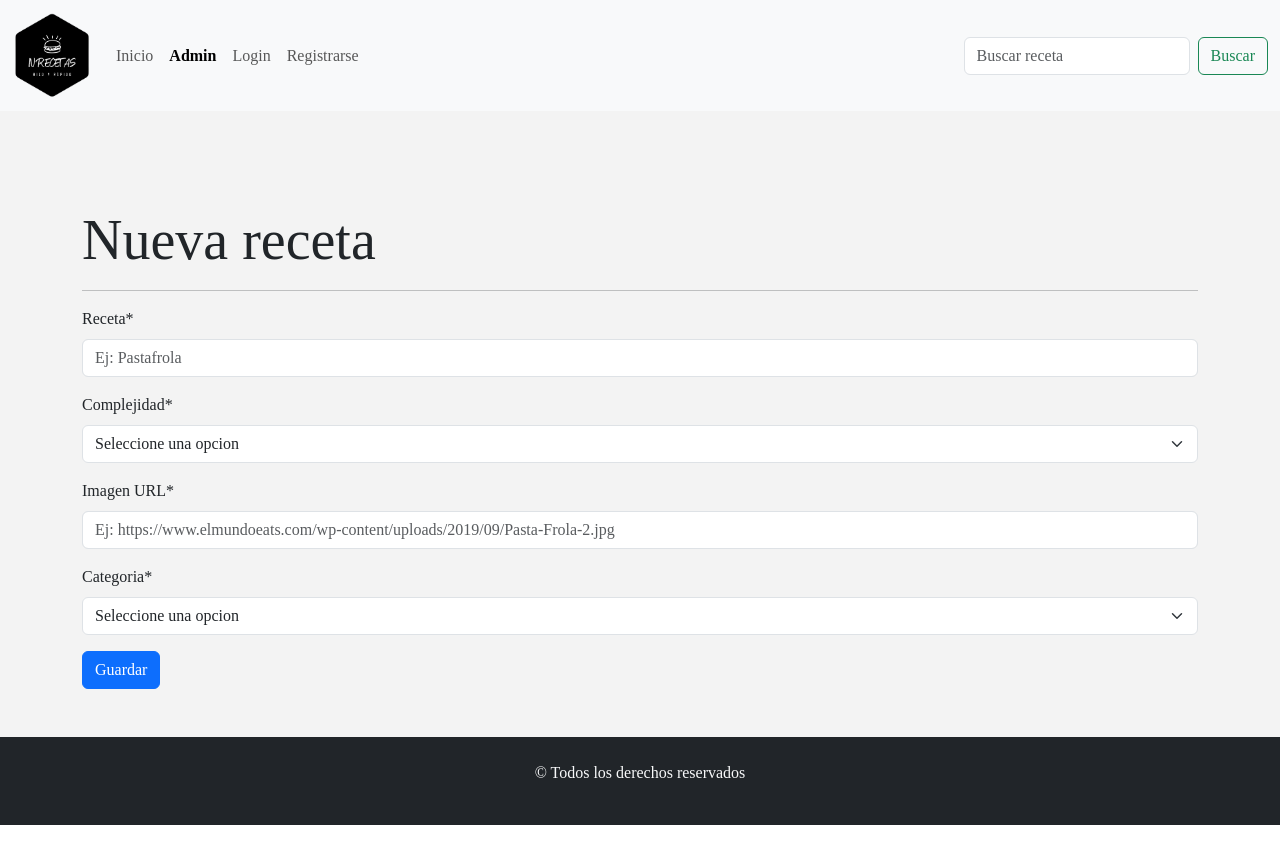
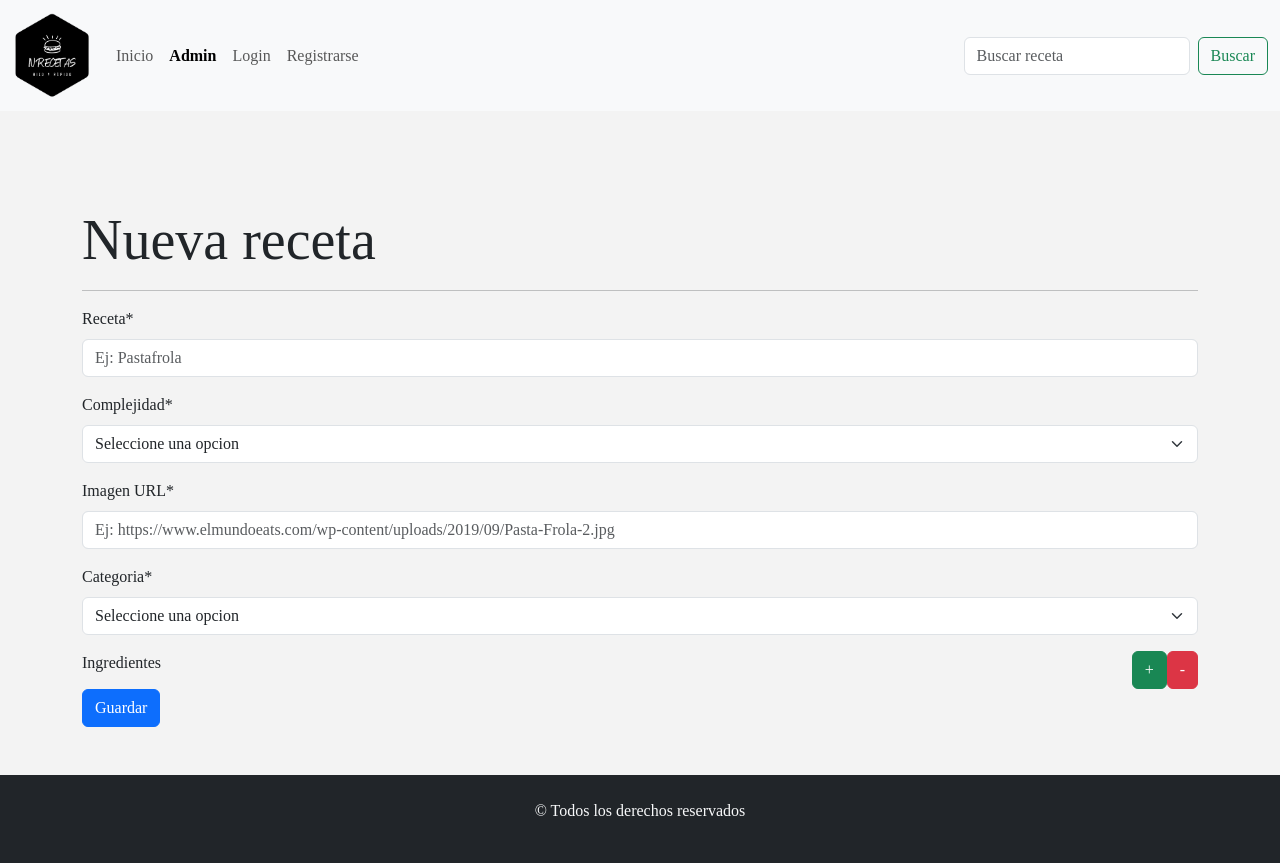
Before and after one commit to NahuFed/BlogRecetas, a React (Vite) app: page /admin/crear-receta in a window 1280 px wide. Before the commit the page ends 825 px from the top, so only its background shows below. Built offline with nearby package versions, Linux system fonts and the light colour scheme.

Commit message:
los campos de los ingredientes se agregan de forma dinamica

```diff
--- a/src/components/views/receta/CrearReceta.jsx
+++ b/src/components/views/receta/CrearReceta.jsx
@@ -1,7 +1,8 @@
 import React from 'react';
 import Swal from 'sweetalert2';
-import { useForm } from "react-hook-form";
+import { useForm , useFieldArray} from "react-hook-form";
 import { Form, Button } from "react-bootstrap";
+import { useState } from 'react';
 
 const CrearReceta = () => {
     const {
@@ -9,7 +10,29 @@ const CrearReceta = () => {
         handleSubmit,
         formState: { errors },
         reset,
+        control,
       } = useForm();
+
+      const { fields, append, remove } = useFieldArray({
+        control,
+        name: 'inputs',
+      });
+      const [reachedLimit, setReachedLimit] = useState(false);
+      const agregarCampo = () => {
+        if (fields.length < 15) {
+          append({ input: '' }); // Agrega un nuevo campo vacío al arreglo
+          setReachedLimit(false);
+        }else {
+          setReachedLimit(true);
+        }
+      };
+      const borrarUltimoCampo = () => {
+        remove(fields.length - 1); // elimina el ultimo campo del arreglo
+        setReachedLimit(false);
+      };
+
+
+
       const onSubmit = ()=>{
 
       }
@@ -98,6 +121,30 @@ const CrearReceta = () => {
             {errors.categoria?.message}
           </Form.Text>
         </Form.Group>
+          <div className='d-flex'>
+          <Form.Label>Ingredientes</Form.Label>
+          <div className='ms-auto'>
+          <Button variant='success'onClick={agregarCampo} >+</Button>
+          <Button variant='danger' onClick={borrarUltimoCampo}>-</Button>
+          </div>
+          </div>
+          {reachedLimit && (
+        <p className="text-danger">
+          Se ha alcanzado el límite de inputs. No se pueden agregar más campos.
+        </p>
+      )}
+          {fields.map((field, index) => (
+        <Form.Group className='mb-3' key={field.id}>
+                    <div style={{ display: 'flex' }}>
+            <div style={{ marginRight: '10px' }}>{index + 1}.</div>
+          <Form.Control
+            {...register(`inputs[${index}].input`)}
+            defaultValue={field.input} // Enlaza el valor del control con React Hook Form
+          />
+          </div>
+        </Form.Group>
+      ))}
+
         <Button variant="primary" type="submit">
           Guardar
         </Button>
```
